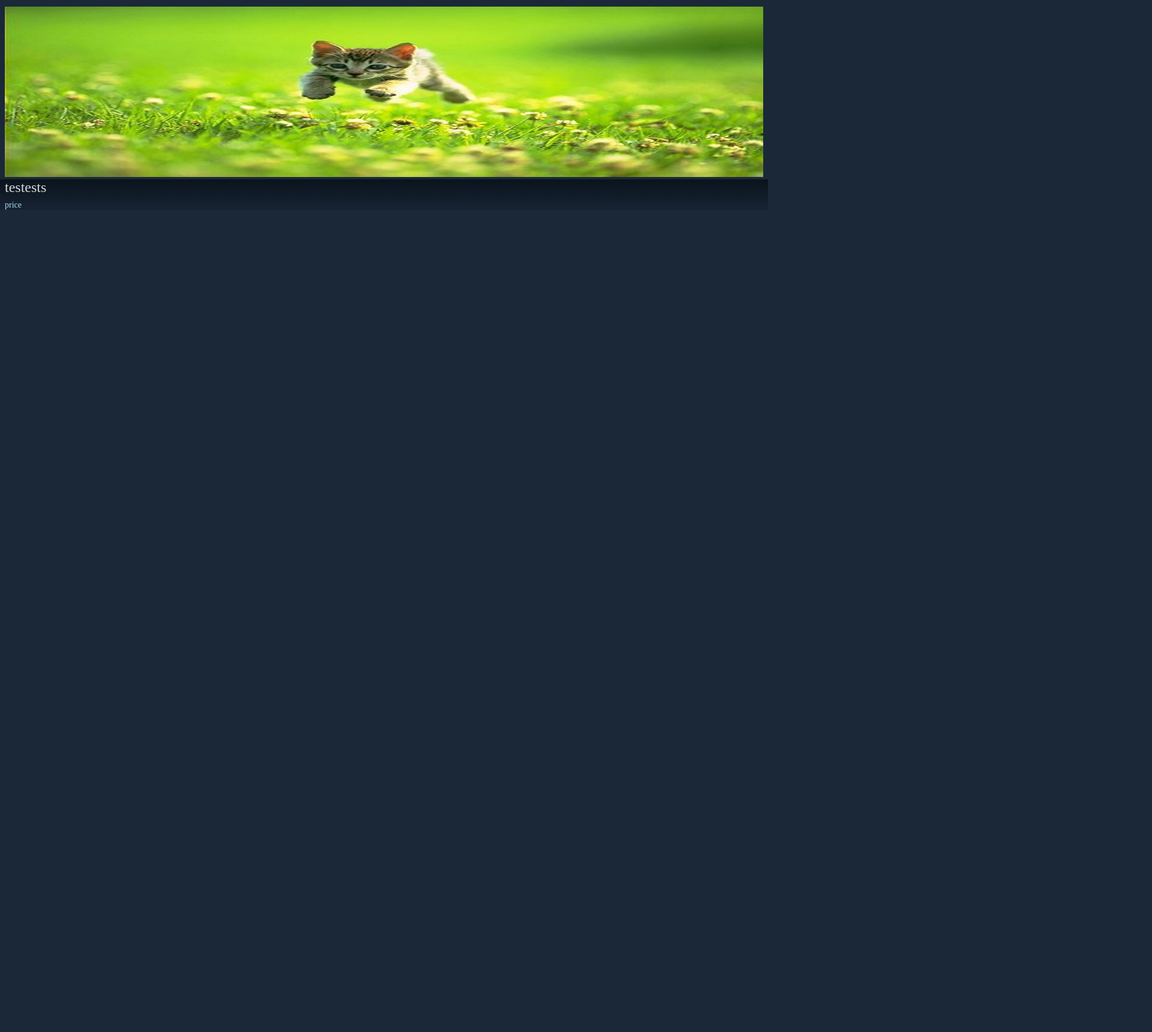
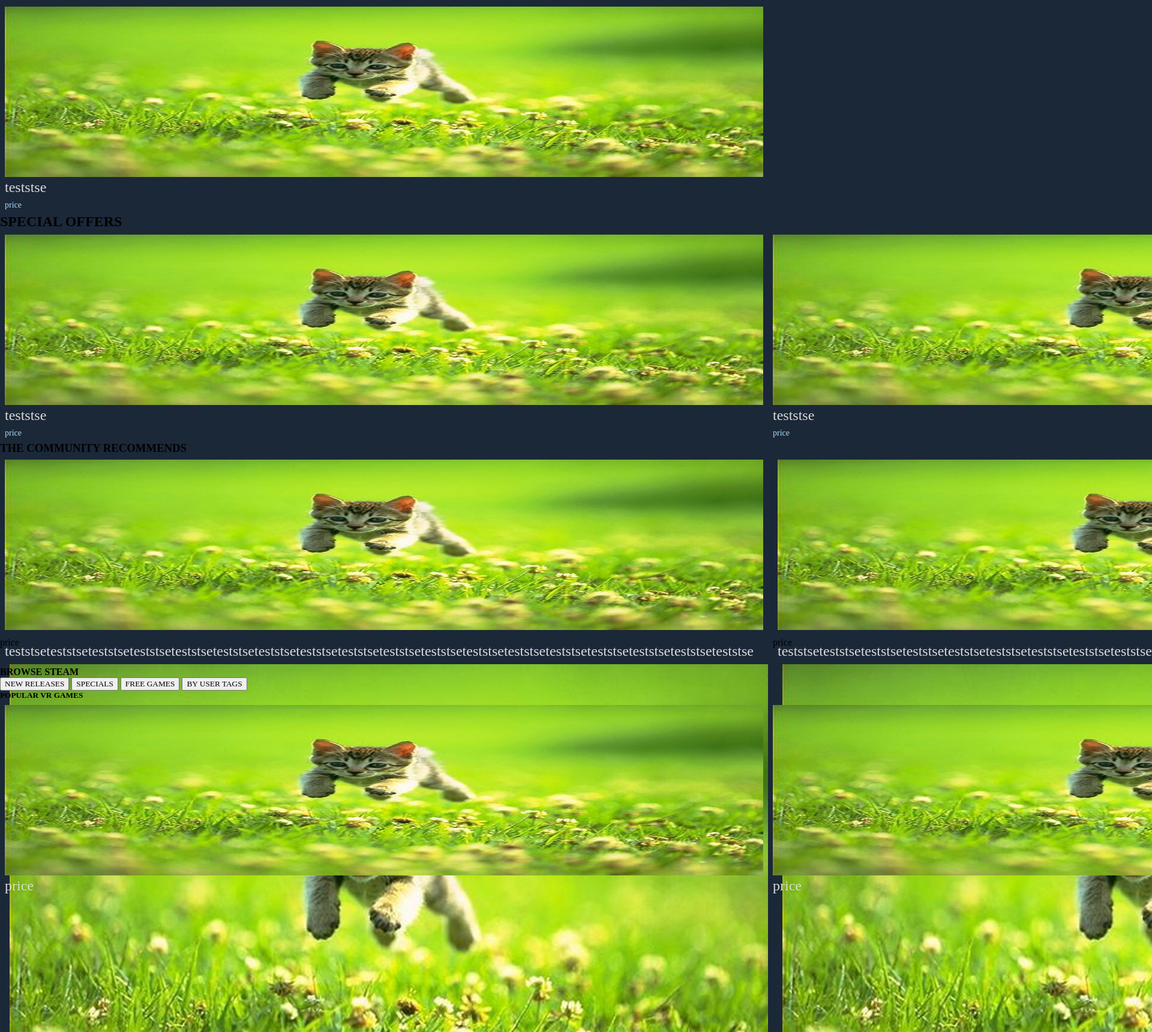
Before and after one commit to MokhtarAkle/FEDsite, a plain HTML site: page index.html in a window 1280 px wide. Shown: the part 337-2057 px from the top of the page at 60% size, 1920 px wide, since content can reach past the window. Before the commit the page ends 800 px from the top, so only its background shows below. Drawn offline with Linux system fonts and the light colour scheme; files whose address does not match are found by name; a web font is replaced by a local one.

Commit message:
Add files via upload

```diff
--- a/index.html
+++ b/index.html
@@ -7,15 +7,17 @@
 	<meta name="viewport" content="width=device-width, initial-scale=1">
 
 	<title>Howdy FED2122</title>
-	<link href="//db.onlinewebfonts.com/c/88f10bf18a36407ef36bf30bc25a3618?family=Suisse+Intl" rel="stylesheet" type="text/css"/>
+	<link href="//db.onlinewebfonts.com/c/88f10bf18a36407ef36bf30bc25a3618?family=Suisse+Intl" rel="stylesheet"
+		type="text/css" />
 	<link href="styles/style.css" rel="stylesheet">
 	<link rel="icon" type="image/svg+xml" href="images/favicon.svg">
 </head>
+
 <body>
 	<header>
 		<nav>
-			<a  class="menuImage"></a>
-		<img src="./images/steamLogo1.png" alt="main steam logo">
+			<a class="menuImage"></a>
+			<img src="./images/steamLogo1.png" alt="main steam logo">
 		</nav>
 		<ul class="hamMenu">
 			<li>test</li>
@@ -43,36 +45,147 @@
 	</header>
 
 	<main>
+
 		<h1>FEATURED & RECOMMENDED</h1>
+
 		<section>
-
 			<article>
 				<figure>
 					<img src="./images/dummy-plaatje.jpg" alt="test">
-					<div id="background">
-						<figcaption>testests</figcaption>
-						<figcaption id="price">price</figcaption>
-					</div>
+					<figcaption>
+						<p>teststse</p>
+						<p id="price">price</p>
+					</figcaption>
 				</figure>
 				<figure>
 					<img src="./images/dummy-plaatje.jpg" alt="test">
-					<div id="background">
-						<figcaption>testests</figcaption>
-						<figcaption id="price">price</figcaption>
-					</div>
+					<figcaption>
+						<p>teststse</p>
+						<p id="price">price</p>
+					</figcaption>
 				</figure>
 				<figure>
 					<img src="./images/dummy-plaatje.jpg" alt="test">
-					<div id="background">
-						<figcaption>testests</figcaption>
-						<figcaption id="price">price</figcaption>
-					</div>
-
+					<figcaption>
+						<p>teststse</p>
+						<p id="price">price</p>
+					</figcaption>
 				</figure>
-
 			</article>
 		</section>
 
+		<h2>SPECIAL OFFERS</h2>
+
+		<section>
+			<article>
+				<figure>
+					<img src="./images/dummy-plaatje.jpg" alt="tester">
+					<figcaption>
+						<p>teststse</p>
+						<p id="price">price</p>
+					</figcaption>
+				</figure>
+				<figure>
+					<img src="./images/dummy-plaatje.jpg" alt="tester">
+					<figcaption>
+						<p>teststse</p>
+						<p id="price">price</p>
+					</figcaption>
+				</figure>
+				<figure>
+					<img src="./images/dummy-plaatje.jpg" alt="tester">
+					<figcaption>
+						<p>teststse</p>
+						<p id="price">price</p>
+					</figcaption>
+					<img src="./images/dummy-plaatje.jpg" alt="tester">
+					<figcaption>
+						<p>teststse</p>
+						<p id="price">price</p>
+					</figcaption>
+				</figure>
+				<figure>
+					<img src="./images/dummy-plaatje.jpg" alt="tester">
+					<figcaption>
+						<p>teststse</p>
+						<p id="price">price</p>
+					</figcaption>
+				</figure>
+			</article>
+		</section>
+
+		<aside>
+			<a href=""></a>
+			<a href=""></a>
+		</aside>
+
+		<h3>THE COMMUNITY RECOMMENDS</h3>
+
+		<section>
+			<article>
+				<figure>
+					<img src="./images/dummy-plaatje.jpg" alt="test">
+					<p id="tester">price</p>
+					<figcaption>
+						<p>teststseteststseteststseteststseteststseteststseteststseteststseteststseteststseteststseteststseteststseteststseteststseteststseteststseteststse</p>
+						<img src="./images/dummy-plaatje.jpg" id="test123">
+						<p>price</p>
+					</figcaption>
+				</figure>
+				<figure>
+					<img src="./images/dummy-plaatje.jpg" alt="test">
+					<p id="tester">price</p>
+					<figcaption>
+						<p>teststseteststseteststseteststseteststseteststseteststseteststseteststseteststseteststseteststseteststseteststseteststseteststseteststseteststse</p>
+						<img src="./images/dummy-plaatje.jpg" id="test123">
+						<p>price</p>
+					</figcaption>
+				</figure>
+				<figure>
+					<img src="./images/dummy-plaatje.jpg" alt="test">
+					<p id="tester">price</p>
+					<figcaption>
+						<p>teststseteststseteststseteststseteststseteststseteststseteststseteststseteststseteststseteststseteststseteststseteststseteststseteststseteststse</p>
+						<img src="./images/dummy-plaatje.jpg" id="test123">
+						<p>price</p>
+					</figcaption>
+				</figure>
+			</article>
+		</section>
+
+		<h4>BROWSE STEAM</h4>
+
+		<section>
+			<button>NEW RELEASES</button>
+			<button>SPECIALS</button>
+			<button>FREE GAMES</button>
+			<button>BY USER TAGS</button>
+		</section>
+
+		<h5>POPULAR VR GAMES</h5>
+
+		<section>
+			<article>
+				<figure>
+					<img src="./images/dummy-plaatje.jpg" alt="test">
+					<figcaption>
+						<p>price</p>
+					</figcaption>
+				</figure>
+				<figure>
+					<img src="./images/dummy-plaatje.jpg" alt="test">
+					<figcaption>
+						<p>price</p>
+					</figcaption>
+				</figure>
+				<figure>
+					<img src="./images/dummy-plaatje.jpg" alt="test">
+					<figcaption>
+						<p>price</p>
+					</figcaption>
+				</figure>
+			</article>
+		</section>
 	</main>
 
 	<script src="scripts/script.js"></script>
```
